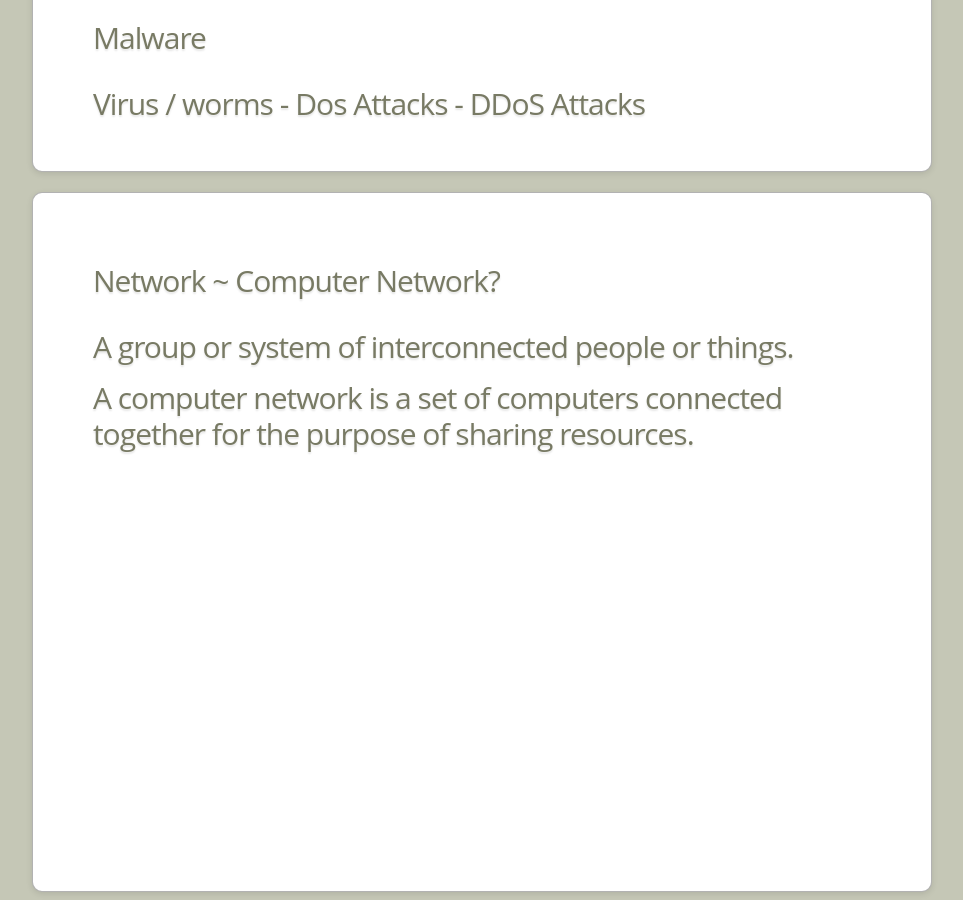
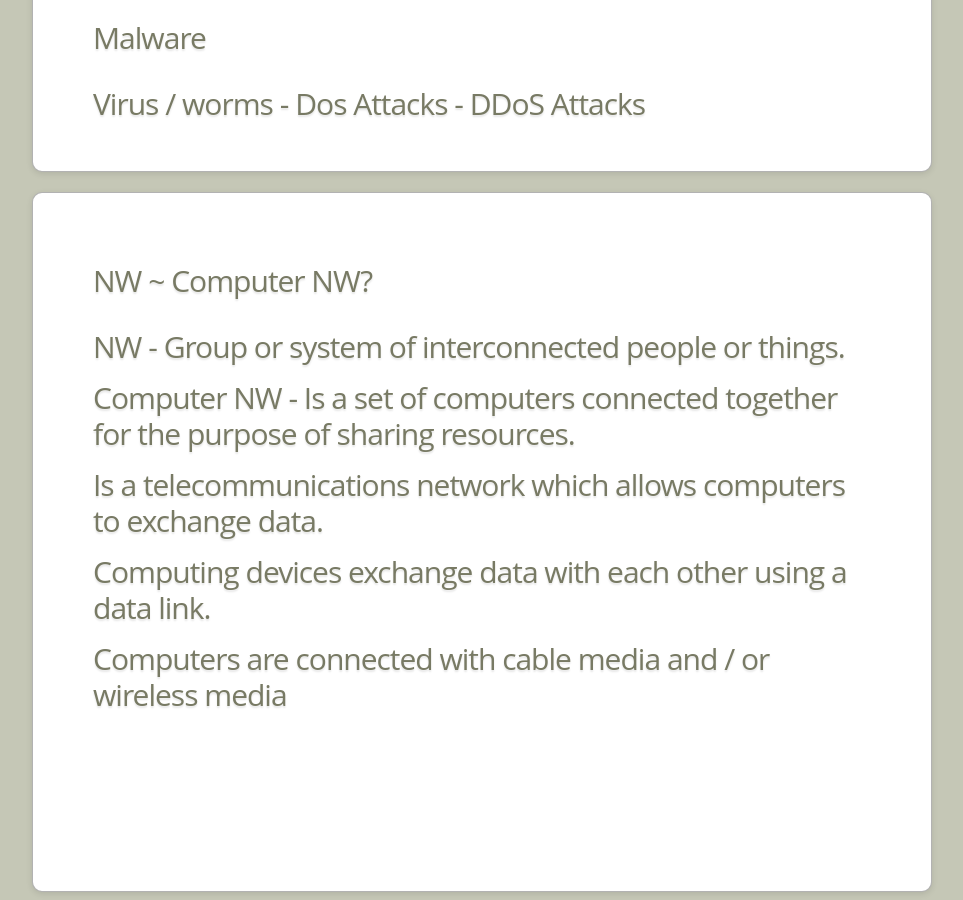
Before and after one commit to profbmuthu/CCrime, a Jekyll site: the page built from print.html, in a window 1280 px wide and 900 px high, scrolled down 548 px. Shown: the whole window, without its empty margins (158-1121 px from the left). Built offline with Jekyll 4.4.1, drawn with Linux system fonts in a browser that asks for light colours.

Commit message:
Update 2017-1-2-Network.md

```diff
--- a/_posts/2017-1-2-Network.md
+++ b/_posts/2017-1-2-Network.md
@@ -6,8 +6,10 @@ data:
   x: -1000
   y: 0
 ---
-## Network ~ Computer Network?
+## NW ~ Computer NW?
 
-
-   + A group or system of interconnected people or things.
-   + A computer network is a set of computers connected together for the purpose of sharing resources.
+   + NW - Group or system of interconnected people or things.
+   + Computer NW - Is a set of computers connected together for the purpose of sharing resources.
+   + Is a telecommunications network which allows computers to exchange data.
+   + Computing devices exchange data with each other using a data link.
+   + Computers are connected with cable media and / or wireless media
```
